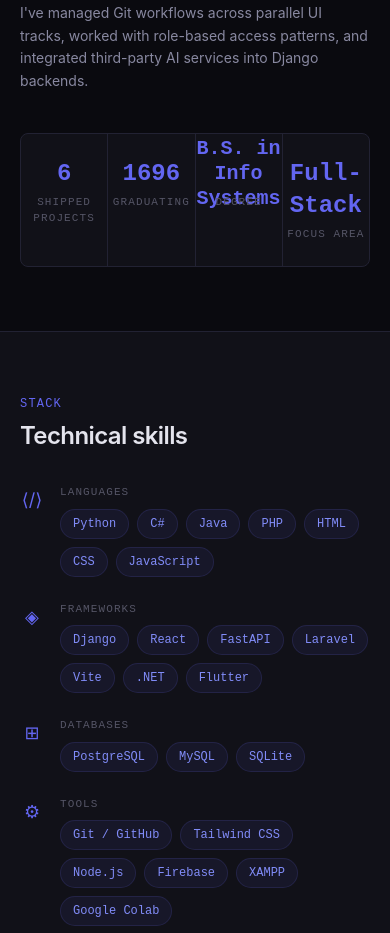
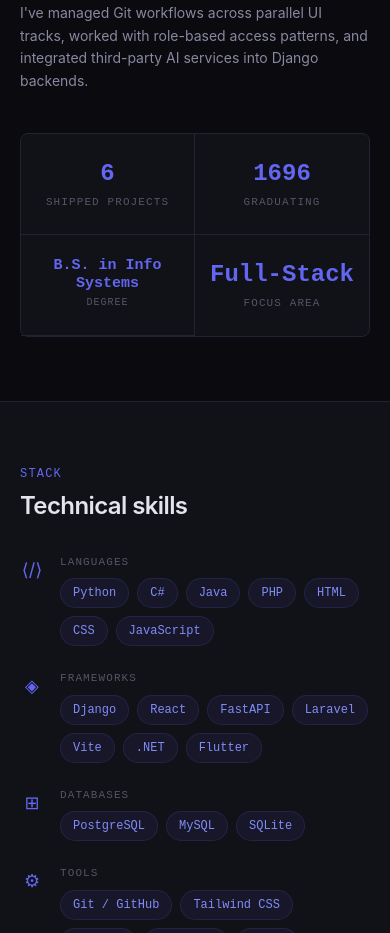
Before and after one commit to Juicewaaa4/Portfolio-, a React (Vite) app: page / in a window 390 px wide. Shown: the part 1204-2137 px from the top of the page. Built offline with nearby package versions, Linux system fonts and the light colour scheme.

Commit message:
responsive

```diff
--- a/src/components/About.jsx
+++ b/src/components/About.jsx
@@ -42,14 +42,14 @@ export default function About() {
           </div>
         </FadeIn>
         <FadeIn delay={0.2}>
-          <div className="flex border border-border rounded-lg divide-x divide-border bg-surface">
-            <AnimatedNum value="6" label="Shipped Projects" />
-            <AnimatedNum value="2026" label="Graduating" />
-            <div className="flex-1 text-center py-6">
-              <div className="text-xl font-bold text-accent mb-1 font-mono leading-tight flex items-center justify-center h-[32px]">B.S. in Info Systems</div>
-              <div className="text-[11px] text-text-muted uppercase tracking-widest font-mono">Degree</div>
+          <div className="grid grid-cols-2 md:grid-cols-4 bg-surface border border-border rounded-lg divide-y md:divide-y-0 md:divide-x divide-border">
+            <div className="border-r border-border md:border-r-0"><AnimatedNum value="6" label="Shipped Projects" /></div>
+            <div><AnimatedNum value="2026" label="Graduating" /></div>
+            <div className="flex-1 text-center py-6 border-r border-border md:border-r-0">
+              <div className="text-xl md:text-xl font-bold text-accent mb-1 font-mono leading-tight flex items-center justify-center h-[32px] px-2 text-center text-[15px] sm:text-base">B.S. in Info Systems</div>
+              <div className="text-[10px] md:text-[11px] text-text-muted uppercase tracking-widest font-mono">Degree</div>
             </div>
-            <AnimatedNum value="Full-Stack" label="Focus Area" />
+            <div><AnimatedNum value="Full-Stack" label="Focus Area" /></div>
           </div>
         </FadeIn>
       </div>
```
